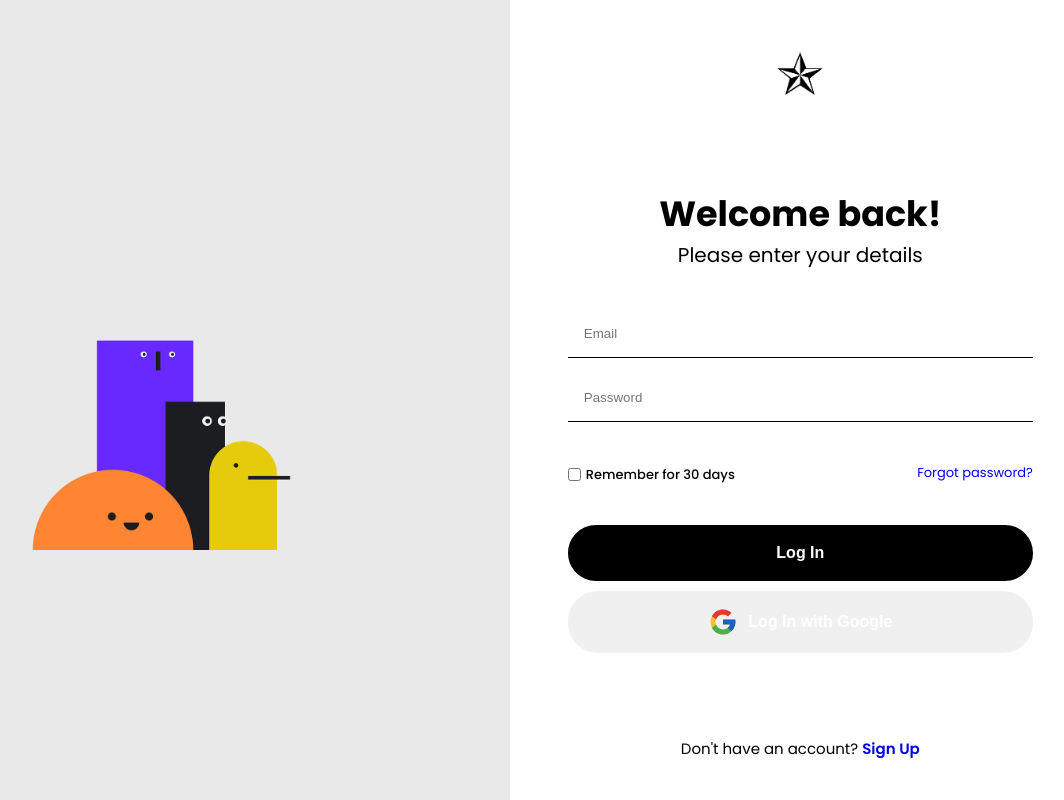
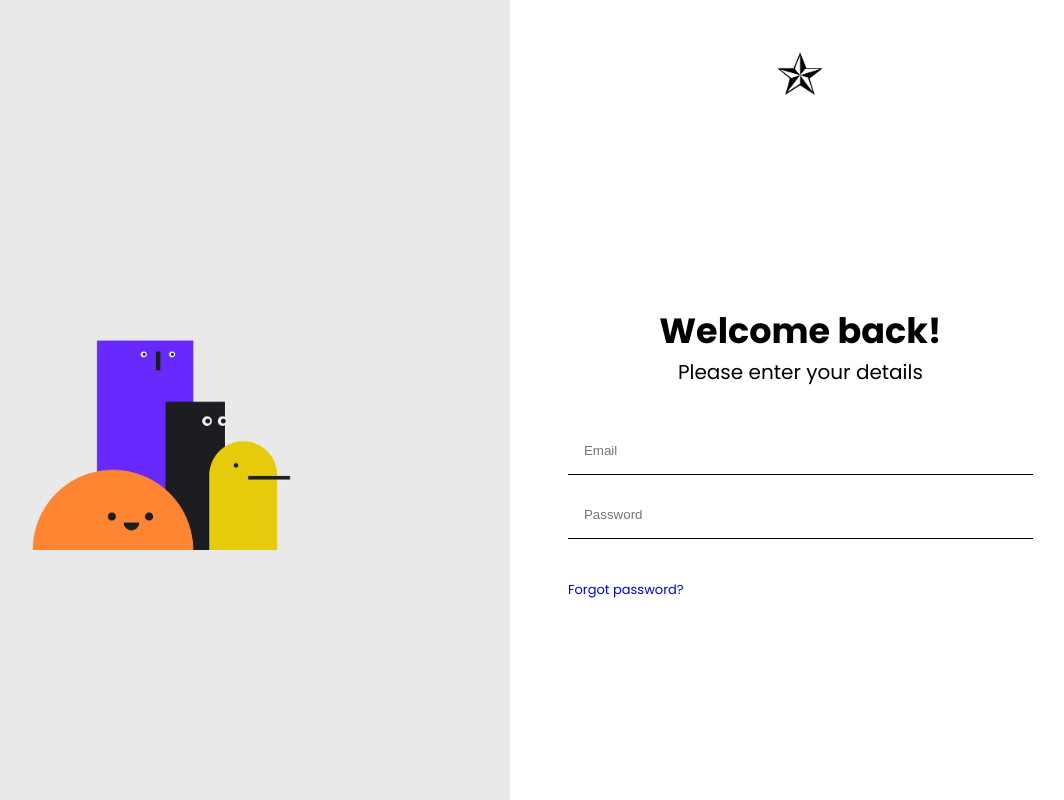
Before and after one commit to GirishReddy-1316/RedSandersLifeAdmin, a React (Vite) app in the folder client/: page /login in a window 1280 px wide. Shown: the whole page, without its empty margins (189-1253 px from the left). Built offline with nearby package versions, Linux system fonts and the light colour scheme; some icons are missing.

Commit message:
removed signup and registration in admin

```diff
--- a/client/src/pages/Landing.jsx
+++ b/client/src/pages/Landing.jsx
@@ -8,7 +8,7 @@ const Landing = () => {
     <h1>Landing Page</h1>
     <p>Hello and welcome!</p>
     <Link to="/login" className="landing-login-button">Login</Link>
-    <Link to="/register" className="landing-register-button">Register</Link>
+    {/* <Link to="/register" className="landing-register-button">Register</Link> */}
   </div>
   )
 }
--- a/client/src/pages/Login.jsx
+++ b/client/src/pages/Login.jsx
@@ -88,29 +88,12 @@ const Login = () => {
               </div>
 
               <div className="login-center-options">
-                <div className="remember-div">
-                  <input type="checkbox" id="remember-checkbox" />
-                  <label htmlFor="remember-checkbox">
-                    Remember for 30 days
-                  </label>
-                </div>
                 <a href="#" className="forgot-pass-link">
                   Forgot password?
                 </a>
               </div>
-              <div className="login-center-buttons">
-                <button type="submit">Log In</button>
-                <button type="submit">
-                  <img src={GoogleSvg} alt="" />
-                  Log In with Google
-                </button>
-              </div>
             </form>
           </div>
-
-          <p className="login-bottom-p">
-            Don't have an account? <Link to="/register">Sign Up</Link>
-          </p>
         </div>
       </div>
     </div>
```
